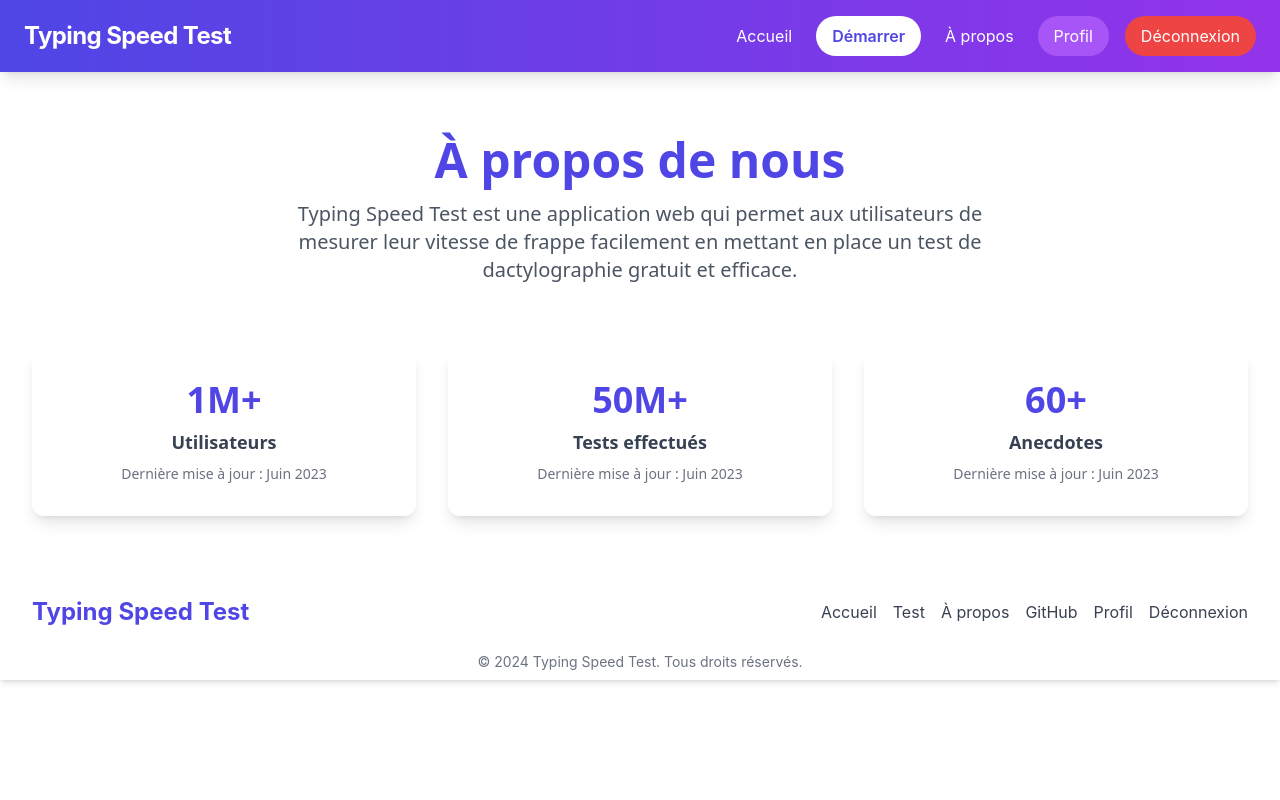
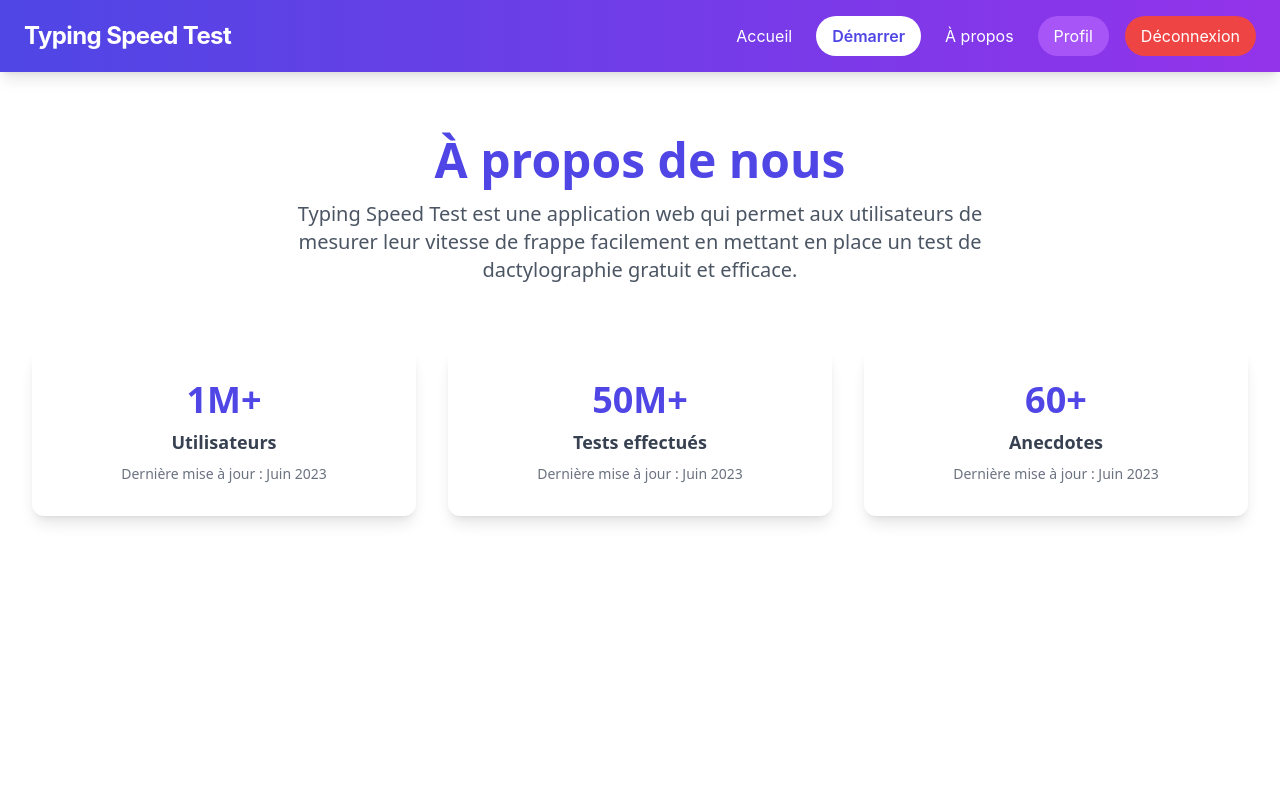
Before and after one commit to timmeyer1/REACT_Typing, a React (Create React App) app: page /about in a window 1280 px wide. Shown: the top 800 px of the page. Built offline with nearby package versions, Linux system fonts and the light colour scheme; sample sign-in values are in the browser's storage.

Commit message:
fix footer about page

```diff
--- a/src/components/pages/About.jsx
+++ b/src/components/pages/About.jsx
@@ -1,14 +1,13 @@
 import React from 'react';
-import { useNavigate } from 'react-router-dom';
 
 const About = () => {
-    const navigate = useNavigate();
-
     React.useEffect(() => {
         document.title = 'A propos';
     }, []);
 
     return (
+        <div className="flex flex-col min-h-screen">
+            <div className="flex-grow">
                 <div className="max-w-7xl mx-auto px-4 sm:px-6 lg:px-8 py-16 font-sans">
                     <div className="text-center mb-16">
                         <h1 className="text-5xl font-extrabold text-indigo-600 mb-4">À propos de nous</h1>
@@ -35,6 +34,8 @@
                         </div>
                     </div>
                 </div>
+            </div>
+        </div>
     );
 };
 
```
Lines whose indentation alone changed are shown as unchanged.
